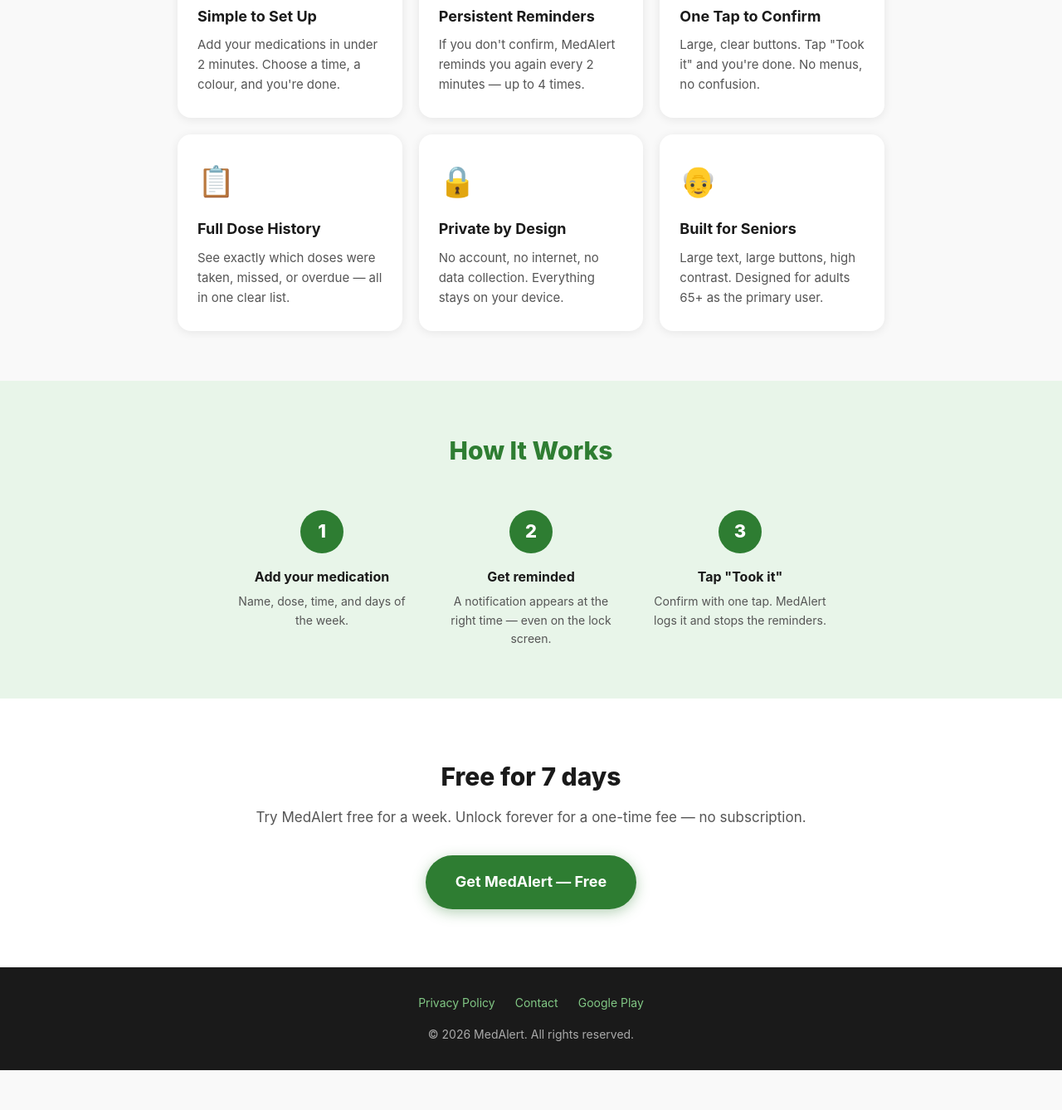
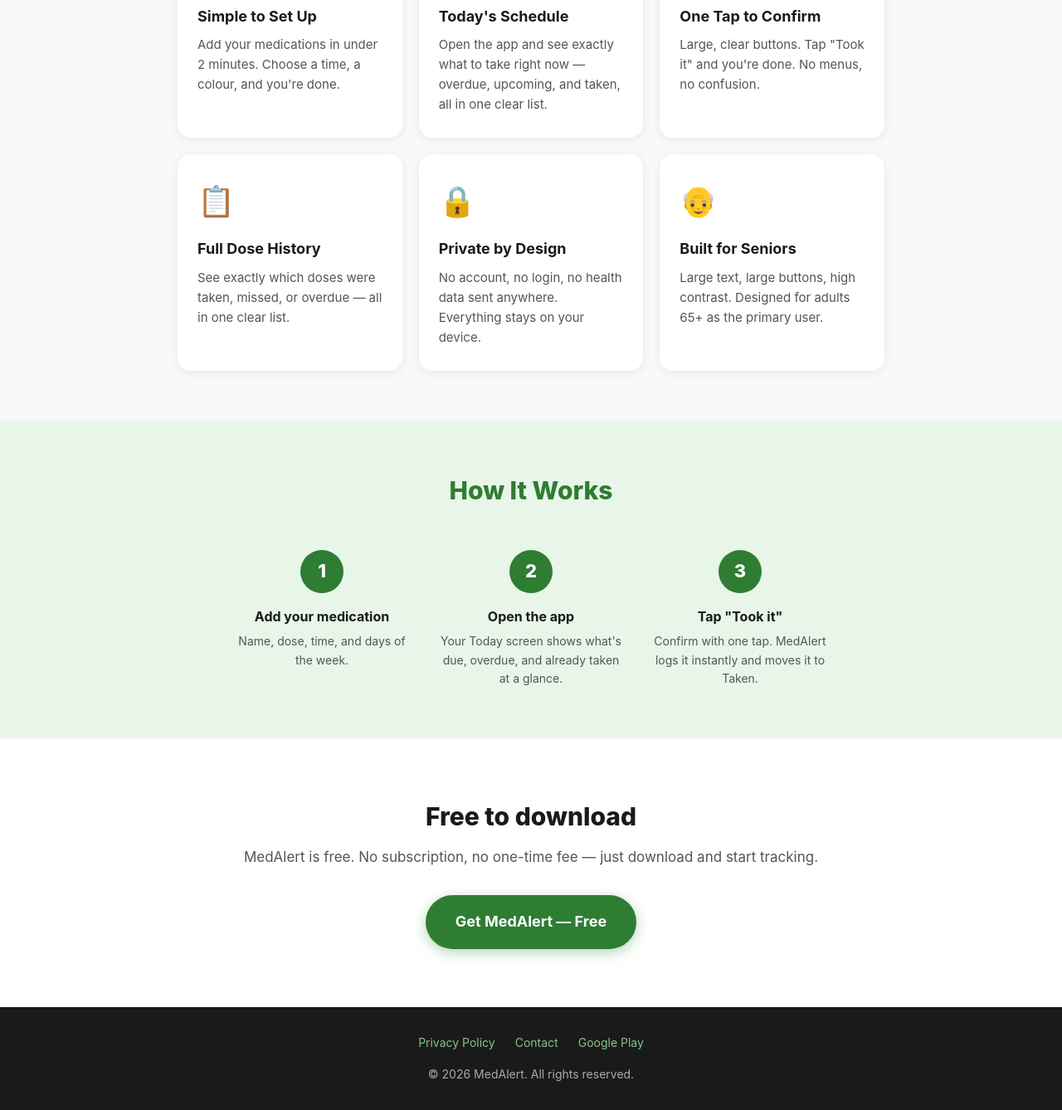
Before and after one commit to thinkove1-hue/domain_webpage, a plain HTML site: page medalert/index.html in a window 1280 px wide. Shown: the part 608-1946 px from the top of the page at 83% size. Before the commit the page ends 1898 px from the top, so only its background shows below. Drawn offline with Linux system fonts and the light colour scheme.

Commit message:
Update index.html

```diff
--- a/medalert/index.html
+++ b/medalert/index.html
@@ -214,9 +214,9 @@
 
 <!-- Hero -->
 <section class="hero">
-  <div class="hero-icon">🔔</div>
+  <div class="hero-icon">💊</div>
   <h1>MedAlert</h1>
-  <p>Simple, clear medication reminders designed for seniors. Never miss a dose.</p>
+  <p>Simple, clear medication tracking designed for seniors. Never miss a dose.</p>
   <a class="btn-store" href="https://play.google.com/store/apps/details?id=com.application.medalert" target="_blank">
     <!-- Google Play icon -->
     <svg viewBox="0 0 24 24" fill="#2E7D32" xmlns="http://www.w3.org/2000/svg">
@@ -234,9 +234,9 @@
     <p>Add your medications in under 2 minutes. Choose a time, a colour, and you're done.</p>
   </div>
   <div class="card">
-    <div class="card-icon">🔔</div>
-    <h3>Persistent Reminders</h3>
-    <p>If you don't confirm, MedAlert reminds you again every 2 minutes — up to 4 times.</p>
+    <div class="card-icon">📅</div>
+    <h3>Today's Schedule</h3>
+    <p>Open the app and see exactly what to take right now — overdue, upcoming, and taken, all in one clear list.</p>
   </div>
   <div class="card">
     <div class="card-icon">✅</div>
@@ -251,7 +251,7 @@
   <div class="card">
     <div class="card-icon">🔒</div>
     <h3>Private by Design</h3>
-    <p>No account, no internet, no data collection. Everything stays on your device.</p>
+    <p>No account, no login, no health data sent anywhere. Everything stays on your device.</p>
   </div>
   <div class="card">
     <div class="card-icon">👴</div>
@@ -271,21 +271,21 @@
     </div>
     <div class="step">
       <div class="step-num">2</div>
-      <h4>Get reminded</h4>
-      <p>A notification appears at the right time — even on the lock screen.</p>
+      <h4>Open the app</h4>
+      <p>Your Today screen shows what's due, overdue, and already taken at a glance.</p>
     </div>
     <div class="step">
       <div class="step-num">3</div>
       <h4>Tap "Took it"</h4>
-      <p>Confirm with one tap. MedAlert logs it and stops the reminders.</p>
+      <p>Confirm with one tap. MedAlert logs it instantly and moves it to Taken.</p>
     </div>
   </div>
 </section>
 
 <!-- CTA -->
 <section class="cta">
-  <h2>Free for 7 days</h2>
-  <p>Try MedAlert free for a week. Unlock forever for a one-time fee — no subscription.</p>
+  <h2>Free to download</h2>
+  <p>MedAlert is free. No subscription, no one-time fee — just download and start tracking.</p>
   <a class="btn-primary" href="https://play.google.com/store/apps/details?id=com.application.medalert" target="_blank">
     Get MedAlert — Free
   </a>
```
